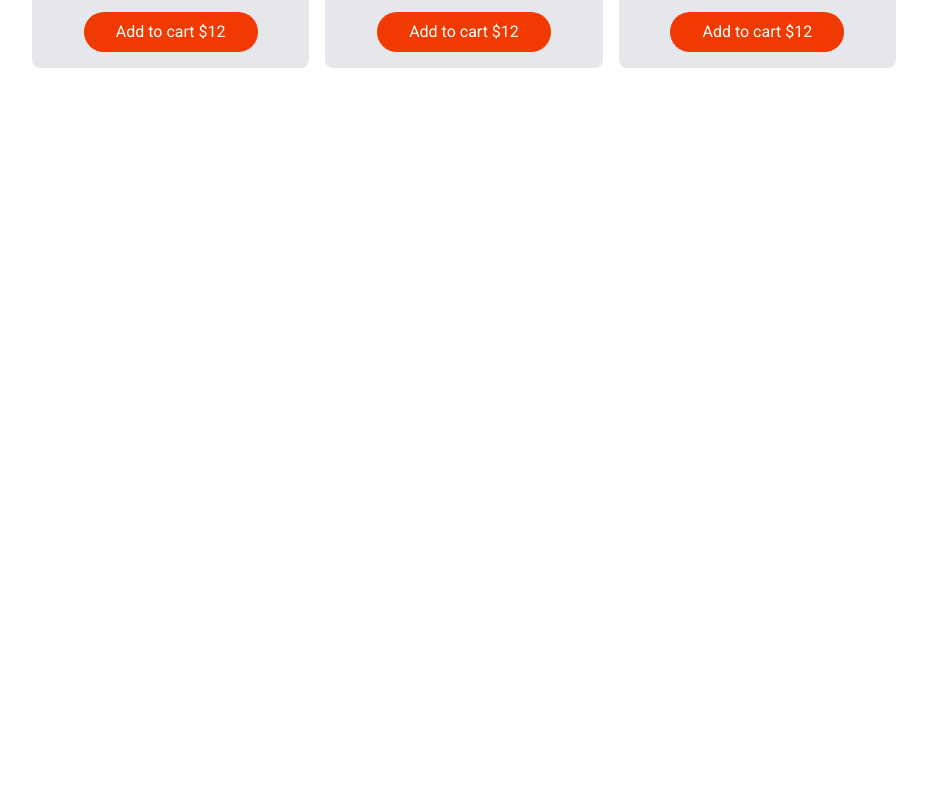
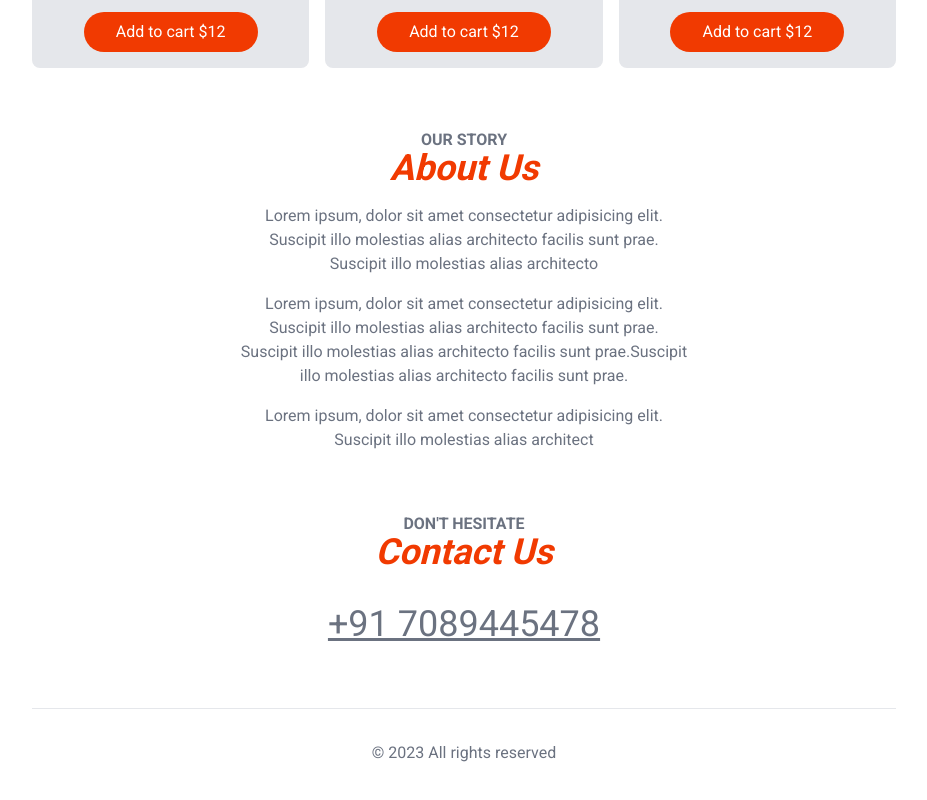
Before and after one commit to prashantgitproject/food-ordering, a Next.js app: page / in a window 1280 px wide. Shown: the part 1068-1868 px from the top of the page, without its empty margins (176-1103 px from the left). Before the commit the page ends 1152 px from the top, so only its background shows below. Built offline with nearby package versions, Linux system fonts and the light colour scheme.

Commit message:
SectionHeader component and basic hompage completed

```diff
--- a/src/app/page.js
+++ b/src/app/page.js
@@ -1,6 +1,7 @@
 import Header from "@/components/layout/Header"
 import Hero from "@/components/layout/Hero"
 import HomeMenu from "@/components/layout/HomeMenu"
+import SectionHeaders from "@/components/layout/SectionHeaders"
 
 export default function Home() {
   return (
@@ -8,6 +9,34 @@ export default function Home() {
       <Header/>
       <Hero/>
       <HomeMenu/>
+      <section className="text-center my-16">
+        <SectionHeaders
+          subHeader={"Our Story"}
+          mainHeader={"About Us"}/>
+        <div className="max-w-md text-gray-500 mx-auto mt-4 flex flex-col gap-4">
+        <p >
+          Lorem ipsum, dolor sit amet consectetur adipisicing elit. Suscipit illo molestias alias architecto facilis sunt prae. Suscipit illo molestias alias architecto
+        </p>
+        <p >
+          Lorem ipsum, dolor sit amet consectetur adipisicing elit. Suscipit illo molestias alias architecto facilis sunt prae. Suscipit illo molestias alias architecto facilis sunt prae.Suscipit illo molestias alias architecto facilis sunt prae.
+        </p>
+        <p >
+          Lorem ipsum, dolor sit amet consectetur adipisicing elit. Suscipit illo molestias alias architect
+        </p>
+        </div>
+      </section>
+      <section className="text-center my-8">
+        <SectionHeaders
+          subHeader={'Don\'t hesitate'}
+          mainHeader={'Contact Us'}
+        />
+        <div className="my-8">
+          <a className="text-4xl text-gray-500 underline" href="tel:+91-7089445478">+91 7089445478</a>
+        </div>
+      </section>
+      <footer className="border-t p-8 text-center text-gray-500 mt-16">
+      &copy; 2023 All rights reserved
+      </footer>
     </>
   )
 }
--- a/src/components/layout/HomeMenu.js
+++ b/src/components/layout/HomeMenu.js
@@ -1,5 +1,6 @@
 import Image from "next/image"
 import MenuItems from "../menu/MenuItems"
+import SectionHeaders from "./SectionHeaders"
 
 export default function HomeMenu() {
   return (
@@ -13,12 +14,7 @@ export default function HomeMenu() {
             </div>
         </div>
         <div className="text-center mb-4">
-            <h3 className="uppercase text-gray-500 font-semibold leading-4">
-            Check out
-            </h3>
-            <h2 className="text-primary font-bold text-4xl italic">
-            Menu
-            </h2>
+            <SectionHeaders subHeader={'Check out'} mainHeader={'Menu'}/>
         </div>
         <div className="grid grid-cols-3 gap-4">
             <MenuItems/>
--- /dev/null
+++ b/src/components/layout/SectionHeaders.js
@@ -0,0 +1,14 @@
+import React from 'react'
+
+export default function SectionHeaders({subHeader, mainHeader}) {
+  return (
+    <>
+        <h3 className="uppercase text-gray-500 font-semibold leading-4">
+        {subHeader}
+        </h3>
+        <h2 className="text-primary font-bold text-4xl italic">
+        {mainHeader}
+        </h2>
+    </>
+    )
+}
```
